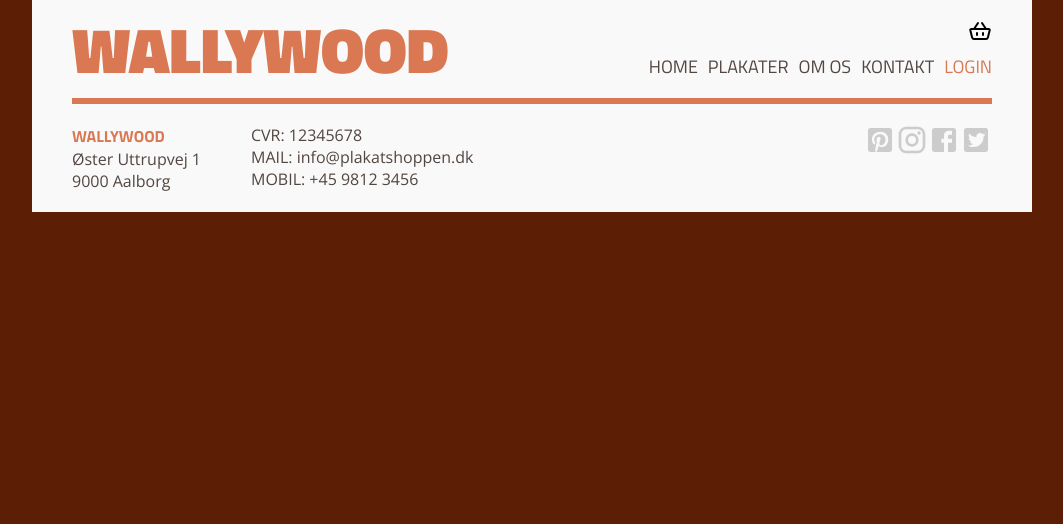
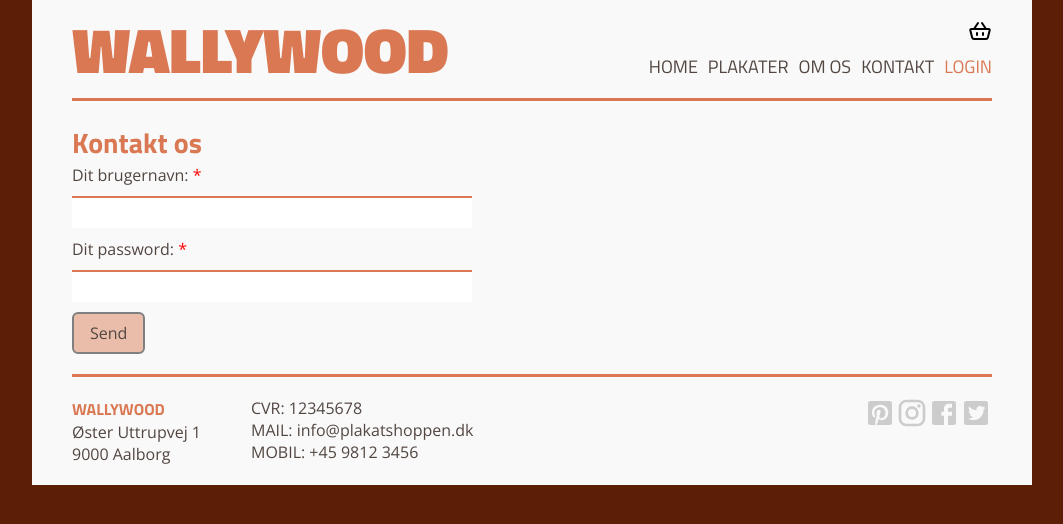
Before and after one commit to simo994q/wallywood-project, a React (Vite) app in the folder wallywood-project/: page /login in a window 1280 px wide. Shown: the top 524 px of the page, without its empty margins (108-1171 px from the left). Built offline with nearby package versions, Linux system fonts and the light colour scheme.

Commit message:
login idn owedmwmefnoiwf

```diff
--- a/wallywood-project/src/components/ContactPage/ContactPage.jsx
+++ b/wallywood-project/src/components/ContactPage/ContactPage.jsx
@@ -4,7 +4,7 @@ import { useState } from 'react';
 
 export const ContactPage = () => {
 
-    const { register, handleSubmit, formState: { errors } } = useForm();
+    const { register, handleSubmit } = useForm();
 
     const setData = (data) => {
         console.log(data);
@@ -23,7 +23,6 @@ export const ContactPage = () => {
         <>
             <div className={style.contactPageContainer}>
                 <h2>Kontakt os</h2>
-
                 <form className={style.reactFormInput} onSubmit={handleSubmit(onSubmit)}>
                     <label htmlFor="name">
                         Dit navn: <span>*</span>
@@ -37,7 +36,6 @@ export const ContactPage = () => {
                         Din besked: <span>*</span>
                     </label>
                     <textarea {...register("message", { required: true })} name="message" id="message" rows={5} />
-                    {errors.exampleRequired && <span>This field is required</span>}
                     <input type="submit" value="Send" className={style.sendButton} />
                 </form>
             </div>
--- a/wallywood-project/src/components/LoginPage/LoginPage.jsx
+++ b/wallywood-project/src/components/LoginPage/LoginPage.jsx
@@ -1,7 +1,38 @@
+import style from './LoginPage.module.scss'
+import { useForm } from "react-hook-form";
+import { useState } from 'react';
+
 export const LoginPage = () => {
 
+    const { register, handleSubmit } = useForm();
+
+    const setData = (data) => {
+        console.log(data);
+        setUserame(data.name)
+        setPassword(data.email)
+    }
+
+    const onSubmit = data => setData(data);
+
+    const [username, setUserame] = useState('')
+    const [password, setPassword] = useState('')
 
     return (
-        <></>
+        <>
+            <div className={style.loginPageContainer}>
+                <h2>Kontakt os</h2>
+                <form className={style.reactFormInput} onSubmit={handleSubmit(onSubmit)}>
+                    <label htmlFor="username">
+                        Dit brugernavn: <span>*</span>
+                    </label>
+                    <input {...register('username', { required: true })} name="username" id="username" />
+                    <label htmlFor="password">
+                        Dit password: <span>*</span>
+                    </label>
+                    <input {...register('password', { required: true })} name="password" id="password" />
+                    <input type="submit" value="Send" className={style.loginButton} />
+                </form>
+            </div>
+        </>
     )
 }
--- /dev/null
+++ b/wallywood-project/src/components/LoginPage/LoginPage.module.scss
@@ -0,0 +1,43 @@
+.loginPageContainer {
+    margin: 20px 40px;
+    font-family: 'Open Sans';
+
+    h2 {
+        color: #D97852;
+        font-size: 28px;
+        font-family: 'Titillium Web';
+    }
+
+    form {
+        display: flex;
+        flex-direction: column;
+        width: 400px;
+        gap: 10px;
+
+        label {
+
+            span {
+                color: red;
+            }
+        }
+
+        input {
+            resize: none;
+            border: none;
+            outline: none;
+            border-top: 2px solid #D97852;
+            font-size: 16px;
+            padding: 4px;
+            font-family: 'Open Sans';
+        }
+
+        .loginButton {
+            border: 2px solid gray;
+            width: fit-content;
+            padding: 8px 16px;
+            border-radius: 6px;
+            cursor: pointer;
+            background-color: #D9785277;
+        }
+    }
+}
```
